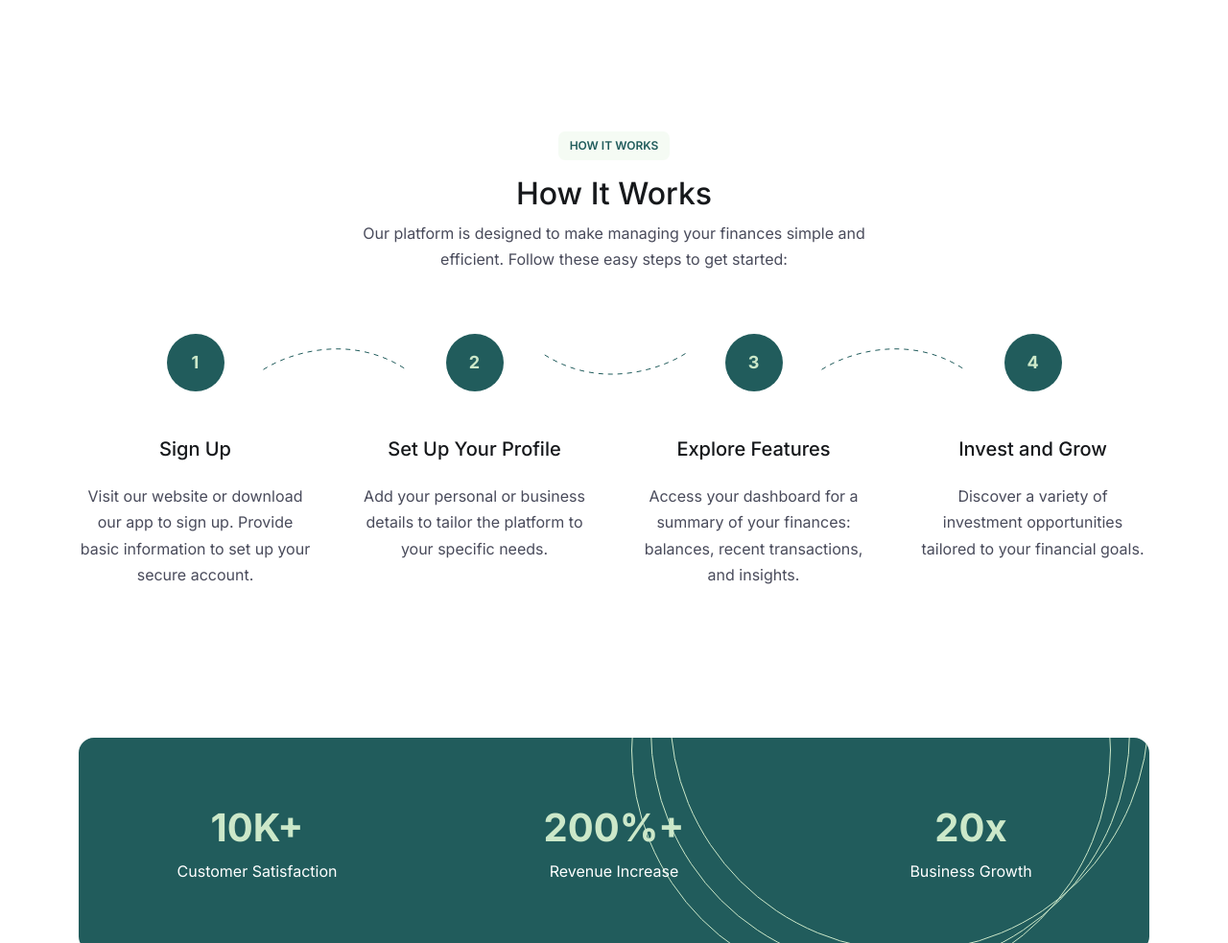
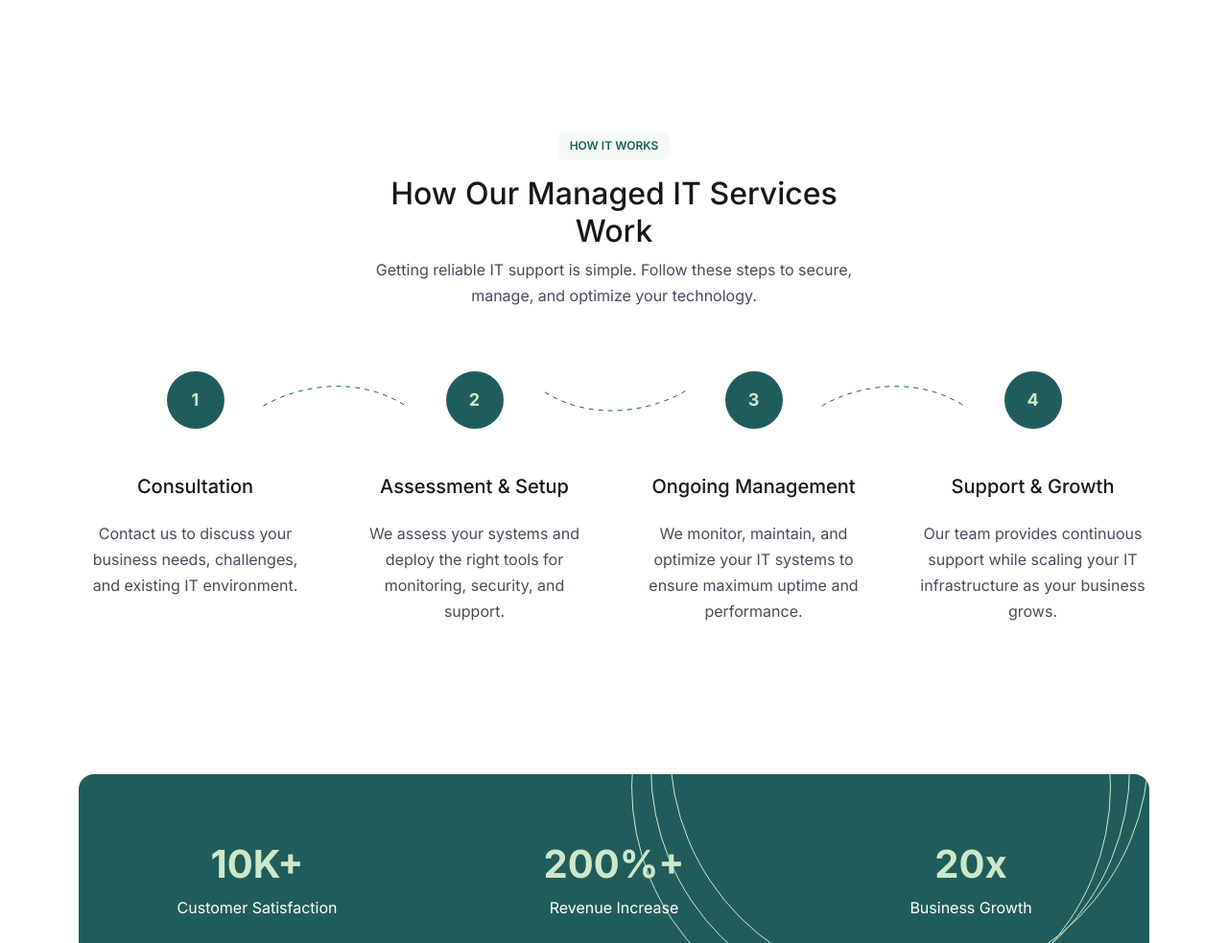
Before and after one commit to Manhenga-ctrl/linus, a plain HTML site: page index.html in a window 1280 px wide. Shown: the part 2940-3923 px from the top of the page at 96% size. Drawn offline with Linux system fonts and the light colour scheme.

Commit message:
how it works

```diff
--- a/index.html
+++ b/index.html
@@ -486,47 +486,93 @@
        <section class="section howitworks__v1" id="how-it-works">
   <div class="container">
     <div class="row mb-5">
-              <div class="col-md-6 text-center mx-auto"><span class="subtitle text-uppercase mb-3" data-aos="fade-up" data-aos-delay="0">How it works</span>
-                <h2 data-aos="fade-up" data-aos-delay="100">How It Works</h2>
-                <p data-aos="fade-up" data-aos-delay="200">Our platform is designed to make managing your finances simple and efficient. Follow these easy steps to get started: </p>
+      <div class="col-md-6 text-center mx-auto">
+        <span class="subtitle text-uppercase mb-3"
+              data-aos="fade-up"
+              data-aos-delay="0">
+          How it works
+        </span>
+
+        <h2 data-aos="fade-up" data-aos-delay="100">
+          How Our Managed IT Services Work
+        </h2>
+
+        <p data-aos="fade-up" data-aos-delay="200">
+          Getting reliable IT support is simple. Follow these steps to secure,
+          manage, and optimize your technology.
+        </p>
       </div>
     </div>
+
     <div class="row g-md-5">
+
+      <!-- Step 1 -->
       <div class="col-md-6 col-lg-3">
-                <div class="step-card text-center h-100 d-flex flex-column justify-content-start position-relative" data-aos="fade-up" data-aos-delay="0">
-                  <div data-aos="fade-right" data-aos-delay="500"><img class="arch-line" src="assets/images/arch-line.svg" alt="FreeBootstrap.net image placeholder"></div><span class="step-number rounded-circle text-center fw-bold mb-5 mx-auto">1</span>
+        <div class="step-card text-center h-100 d-flex flex-column justify-content-start position-relative"
+             data-aos="fade-up"
+             data-aos-delay="0">
+          <div data-aos="fade-right" data-aos-delay="500">
+            <img class="arch-line" src="assets/images/arch-line.svg" alt="">
+          </div>
+          <span class="step-number rounded-circle text-center fw-bold mb-5 mx-auto">1</span>
           <div>
-                    <h3 class="fs-5 mb-4">Sign Up</h3>
-                    <p>Visit our website or download our app to sign up. Provide basic information to set up your secure account.</p>
+            <h3 class="fs-5 mb-4">Consultation</h3>
+            <p>
+              Contact us to discuss your business needs, challenges, and existing
+              IT environment.
+            </p>
           </div>
         </div>
       </div>
+
+      <!-- Step 2 -->
       <div class="col-md-6 col-lg-3" data-aos="fade-up" data-aos-delay="600">
         <div class="step-card reverse text-center h-100 d-flex flex-column justify-content-start position-relative">
-                  <div data-aos="fade-right" data-aos-delay="1100"><img class="arch-line reverse" src="assets/images/arch-line-reverse.svg" alt="FreeBootstrap.net image placeholder"></div><span class="step-number rounded-circle text-center fw-bold mb-5 mx-auto">2</span>
-                  <h3 class="fs-5 mb-4">Set Up Your Profile</h3>
-                  <p>Add your personal or business details to tailor the platform to your specific needs.</p>
+          <div data-aos="fade-right" data-aos-delay="1100">
+            <img class="arch-line reverse" src="assets/images/arch-line-reverse.svg" alt="">
+          </div>
+          <span class="step-number rounded-circle text-center fw-bold mb-5 mx-auto">2</span>
+          <h3 class="fs-5 mb-4">Assessment & Setup</h3>
+          <p>
+            We assess your systems and deploy the right tools for monitoring,
+            security, and support.
+          </p>
         </div>
       </div>
+
+      <!-- Step 3 -->
       <div class="col-md-6 col-lg-3" data-aos="fade-up" data-aos-delay="1200">
         <div class="step-card text-center h-100 d-flex flex-column justify-content-start position-relative">
-                  <div data-aos="fade-right" data-aos-delay="1700"><img class="arch-line" src="assets/images/arch-line.svg" alt="FreeBootstrap.net image placeholder"></div><span class="step-number rounded-circle text-center fw-bold mb-5 mx-auto">3</span>
-                  <h3 class="fs-5 mb-4">Explore Features</h3>
-                  <p>Access your dashboard for a summary of your finances: balances, recent transactions, and insights.</p>
+          <div data-aos="fade-right" data-aos-delay="1700">
+            <img class="arch-line" src="assets/images/arch-line.svg" alt="">
+          </div>
+          <span class="step-number rounded-circle text-center fw-bold mb-5 mx-auto">3</span>
+          <h3 class="fs-5 mb-4">Ongoing Management</h3>
+          <p>
+            We monitor, maintain, and optimize your IT systems to ensure maximum
+            uptime and performance.
+          </p>
         </div>
       </div>
+
+      <!-- Step 4 -->
       <div class="col-md-6 col-lg-3" data-aos="fade-up" data-aos-delay="1800">
-                <div class="step-card last text-center h-100 d-flex flex-column justify-content-start position-relative"><span class="step-number rounded-circle text-center fw-bold mb-5 mx-auto">4</span>
+        <div class="step-card last text-center h-100 d-flex flex-column justify-content-start position-relative">
+          <span class="step-number rounded-circle text-center fw-bold mb-5 mx-auto">4</span>
           <div>
-                    <h3 class="fs-5 mb-4">Invest and Grow</h3>
-                    <p>Discover a variety of investment opportunities tailored to your financial goals.</p>
+            <h3 class="fs-5 mb-4">Support & Growth</h3>
+            <p>
+              Our team provides continuous support while scaling your IT
+              infrastructure as your business grows.
+            </p>
           </div>
         </div>
       </div>
+
     </div>
   </div>
 </section>
-        <!-- End How it works-->
+<!-- End How it works -->
 
         <!-- ======= Stats =======-->
         <section class="stats__v3 section">
```
Lines whose indentation alone changed are shown as unchanged.
